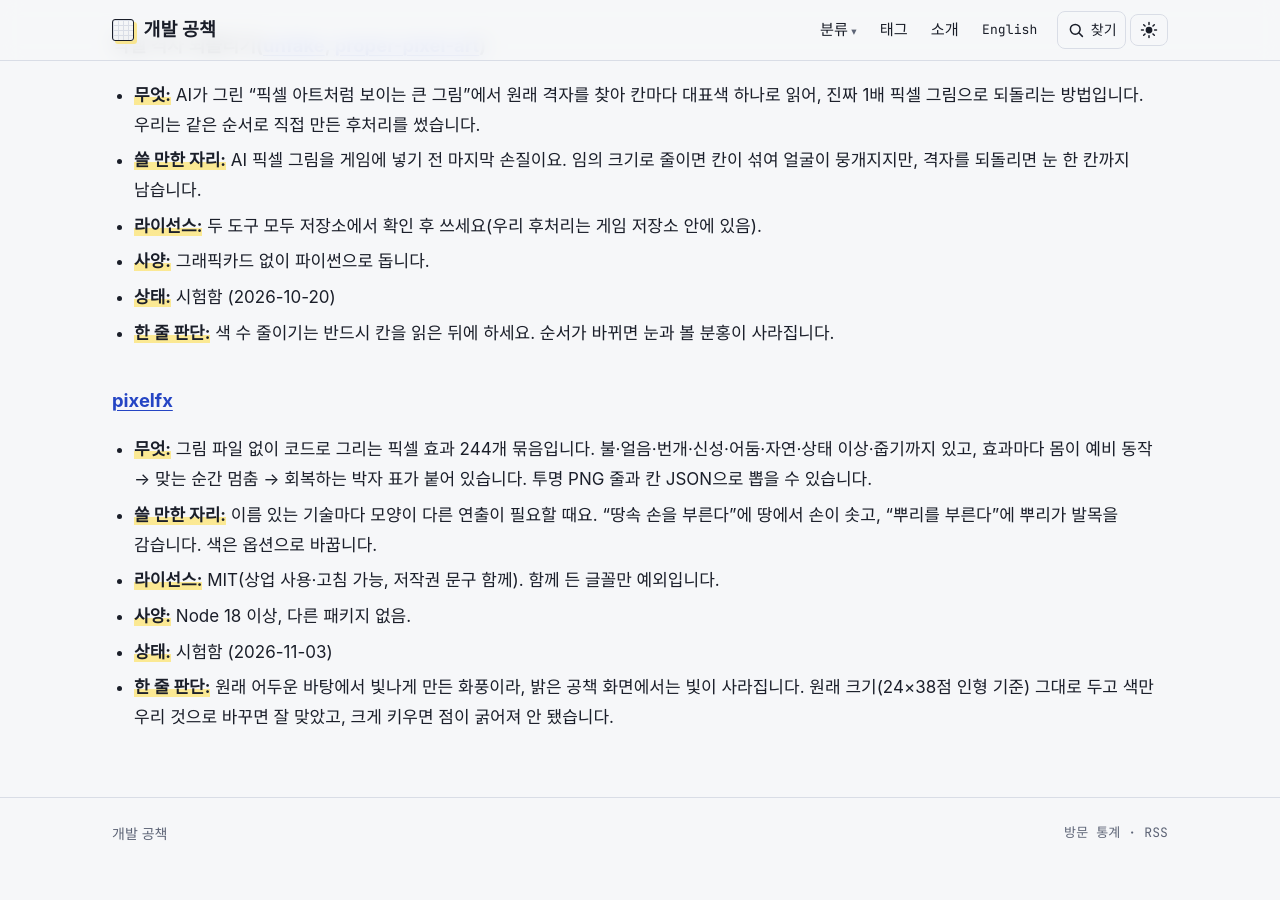
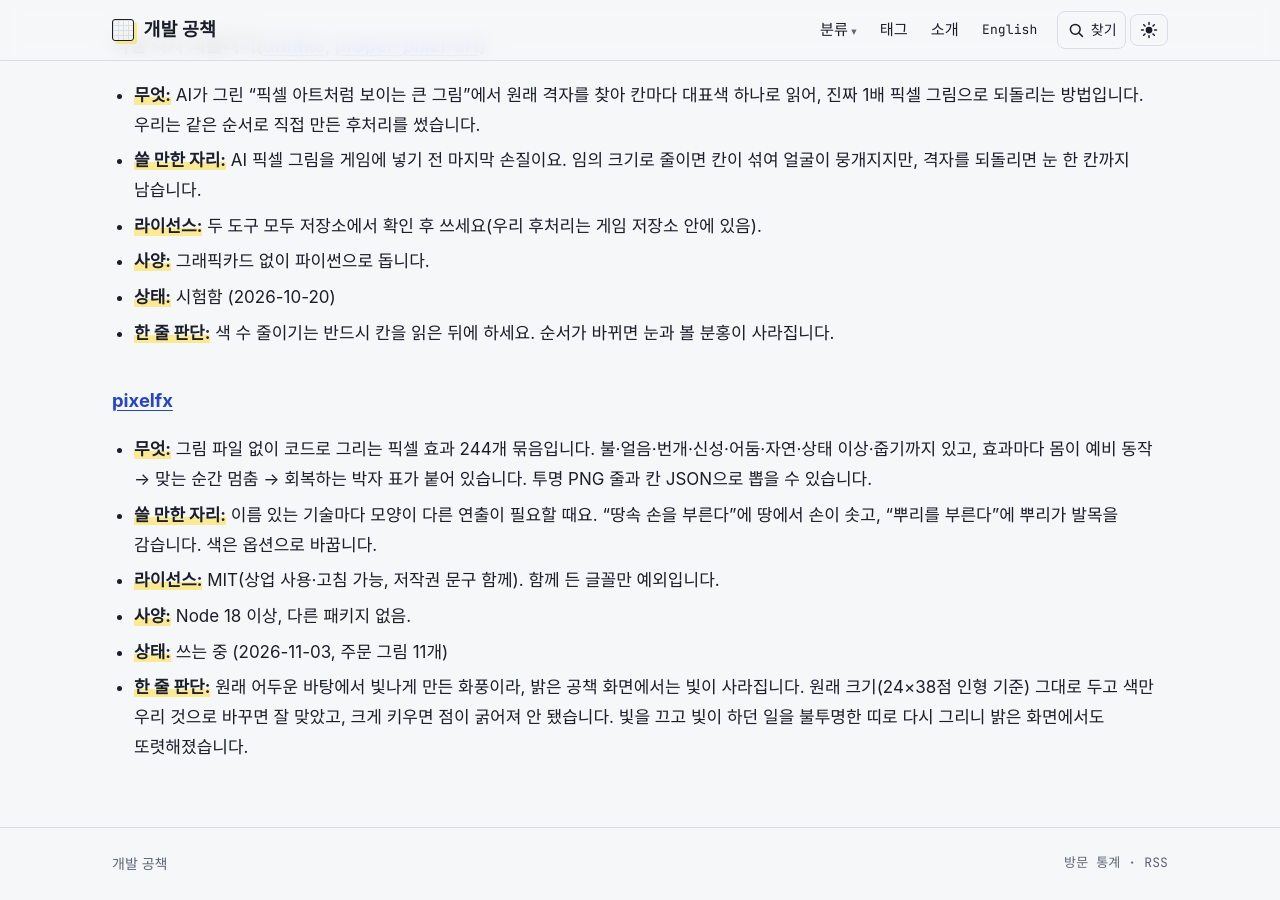
Before and after one commit to wh209302/wh209302.github.io, a Jekyll site: the page built from shelf.md, in a window 1280 px wide and 900 px high, scrolled down 7534 px. Built offline with Jekyll 4.4.1, drawn with Linux system fonts in a browser that asks for light colours; some web fonts are replaced; before the commit the page ends 8404 px from its top, so only the background shows below that.

```diff
--- a/shelf.md
+++ b/shelf.md
@@ -193,5 +193,5 @@ AI와 일하다 보면 "오, 이거 대박인데?" 싶은 기술이 하루에도
 - **쓸 만한 자리:** 이름 있는 기술마다 모양이 다른 연출이 필요할 때요. "땅속 손을 부른다"에 땅에서 손이 솟고, "뿌리를 부른다"에 뿌리가 발목을 감습니다. 색은 옵션으로 바꿉니다.
 - **라이선스:** MIT(상업 사용·고침 가능, 저작권 문구 함께). 함께 든 글꼴만 예외입니다.
 - **사양:** Node 18 이상, 다른 패키지 없음.
-- **상태:** 시험함 (2026-11-03)
-- **한 줄 판단:** 원래 어두운 바탕에서 빛나게 만든 화풍이라, 밝은 공책 화면에서는 빛이 사라집니다. 원래 크기(24×38점 인형 기준) 그대로 두고 색만 우리 것으로 바꾸면 잘 맞았고, 크게 키우면 점이 굵어져 안 됐습니다.
+- **상태:** 쓰는 중 (2026-11-03, 주문 그림 11개)
+- **한 줄 판단:** 원래 어두운 바탕에서 빛나게 만든 화풍이라, 밝은 공책 화면에서는 빛이 사라집니다. 원래 크기(24×38점 인형 기준) 그대로 두고 색만 우리 것으로 바꾸면 잘 맞았고, 크게 키우면 점이 굵어져 안 됐습니다. 빛을 끄고 빛이 하던 일을 불투명한 띠로 다시 그리니 밝은 화면에서도 또렷해졌습니다.
```
Also changed, not shown: en/shelf.md (+2 -2 lines).
